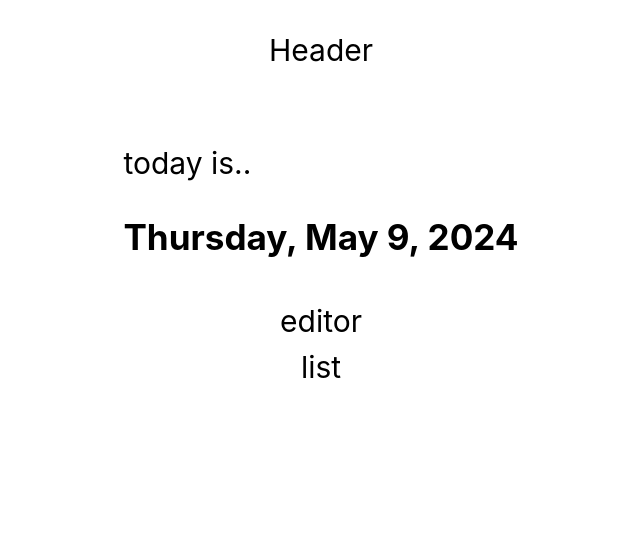
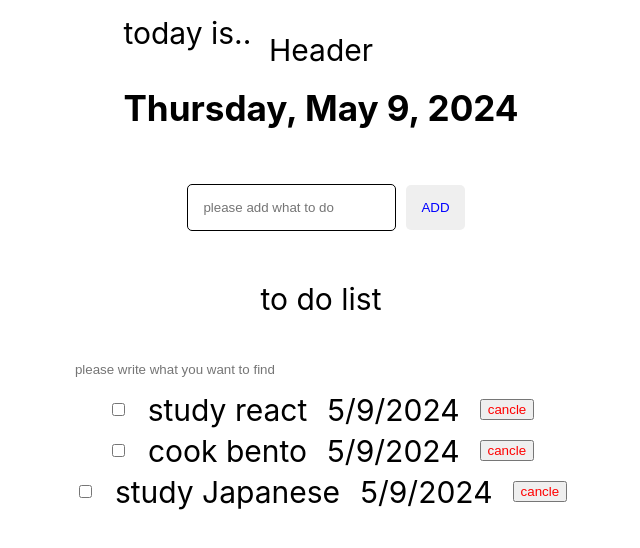
Before and after one commit to JUHYUNSAN/todolist, a React (Create React App) app: page /todolist in a window 1280 px wide. Shown: the top 548 px of the page, without its empty margins (319-959 px from the left). Built offline with nearby package versions, Linux system fonts and the light colour scheme.

Commit message:
addfunctioncom

```diff
--- a/src/components/editor/editor.js
+++ b/src/components/editor/editor.js
@@ -1,7 +1,41 @@
 import React from "react";
+import { useState, useRef } from "react";
+import { StyledEditorContainer, AddButton , InputList } from "./styled";
 
-export const Editor = () => {
-  return <div>editor
 
-  </div>;
+export const Editor = ({ onCreate }) => {
+
+  const [content,setContent] = useState("");
+  const contentRef = useRef();
+
+  const onChangeContent = (e) => {
+    setContent(e.target.value);
+  };
+
+  const onKeydown = (e)=>{ //엔터키눌러도 에드되게
+    if(e.keyCode === 13) {
+      onSubmit();
+    }
+  }
+
+  const onSubmit = () => {
+    if(content === ""){
+      contentRef.current.focus(); //빈칸이면 입력칸 강조
+      return;
+    }
+    onCreate(content);
+    setContent(""); //서밋되면 빈칸
+  };
+
+  return (
+    <StyledEditorContainer>
+      <InputList
+        ref={contentRef}
+        value={content}
+        onKeyDown={onKeydown}
+        onChange={onChangeContent}
+        placeholder="please add what to do"></InputList>
+      <AddButton onClick={onSubmit}>ADD</AddButton>
+    </StyledEditorContainer>
+  );
 };
--- a/src/components/editor/styled.js
+++ b/src/components/editor/styled.js
@@ -0,0 +1,25 @@
+import styled from "styled-components";
+
+export const StyledEditorContainer = styled.div`
+  display: flex;
+  justify-content: center;
+  align-items: center;
+`;
+
+export const InputList = styled.input`
+  flex: 1;
+  padding: 15px;
+  margin: 10px;
+  border: 1px solid;
+  border-radius: 5px;
+
+`;
+
+export const AddButton = styled.button`
+  flex: 1;
+  padding: 15px;
+  color: blue;
+  border: none;
+  border-radius: 5px;
+  cursor: pointer;
+`;
--- a/src/components/list/list.js
+++ b/src/components/list/list.js
@@ -1,5 +1,33 @@
 import React from "react";
+import { StyledListContainer, InputSearch } from "./styled";
+import { useState } from "react";
 
-export const List = () => {
-  return <div>list</div>;
+import { TodoItem } from "../todoItem/todoItem";
+
+export const List = ({todos}) => {
+
+  const [search, setSearch] = useState("");
+
+  const onChangeSearch = (e) => {
+    setSearch(e.target.value);
+  };
+
+  const getFilteredData = () =>{
+    if(search === ""){
+      return todos;
+    }
+    return todos.filter((todo)=>todo.content.includes(search))
+  };
+
+  const filteredTodos = getFilteredData();
+
+  return (
+    <StyledListContainer>
+      <p>to do list</p>
+      <InputSearch value={search} onChange={onChangeSearch} placeholder="please write what you want to find"></InputSearch>
+      {todos.map((todo)=>{
+        return <TodoItem key={todo.id} {...todo} />;
+      })}
+    </StyledListContainer>
+  );
 };
--- a/src/components/list/styled.js
+++ b/src/components/list/styled.js
@@ -0,0 +1,14 @@
+import styled from "styled-components";
+
+export const StyledListContainer = styled.div`
+  display: flex;
+  flex-direction: column;
+  justify-content: center;
+  align-items: center;
+`;
+
+export const InputSearch = styled.input`
+  width: 100%;
+  border: none;
+  padding: 15px 0px;
+`;
--- /dev/null
+++ b/src/components/todoItem/styled.js
@@ -0,0 +1,24 @@
+import styled from "styled-components";
+
+export const StyledTodoItemContainer = styled.div`
+  display: flex;
+  gap: 20px;
+  padding-bottom: 5px;
+  justify-content: center;
+  align-items: center;
+  boder-bottom: 1px solid;
+`;
+
+export const TodoItemList = styled.input`
+  width: 100%;
+  border: none;
+  padding: 15px 0px;
+`;
+
+export const TodoItemInput = styled.div`
+  flex: 1;
+`;
+
+export const TodoItemBtn = styled.button`
+  color:red;
+`;
--- /dev/null
+++ b/src/components/todoItem/todoItem.js
@@ -0,0 +1,16 @@
+import React from "react";
+import { StyledTodoItemContainer,
+  TodoItemList,
+  TodoItemBtn,
+  TodoItemInput } from "./styled";
+
+export const TodoItem = ({id, isDone, content, date}) => {
+  return (
+    <StyledTodoItemContainer>
+      <input readOnly checked={isDone} type="checkbox"/>
+      <TodoItemInput>{content}</TodoItemInput>
+      {new Date(date).toLocaleDateString()}
+      <TodoItemBtn>cancle</TodoItemBtn>
+    </StyledTodoItemContainer>
+  );
+};
--- a/src/pages/todolist/todolist.js
+++ b/src/pages/todolist/todolist.js
@@ -1,17 +1,54 @@
 import React from "react";
+import {useState, useRef} from 'react';
+
 import { TodolistContainer } from "./styled";
-
 import { TodoListHeader } from "../../components/header/todoListHeader";
 import { Editor } from "../../components/editor/editor";
 import { List } from "../../components/list/list";
 
+const mockData = [
+    {
+        id:0,
+        isDone: false,
+        content: "study react",
+        date: new Date().getTime(),
+    },
+    {
+        id:1,
+        isDone: false,
+        content: "cook bento",
+        date: new Date().getTime(),
+    },
+    {
+        id:2,
+        isDone: false,
+        content: "study Japanese",
+        date: new Date().getTime(),
+    }
+];
 
 export const Todolist = () => {
-      return (
+
+    const [todos, setTodos] = useState(mockData);
+    const idRef = useRef(3)
+
+    const onCreate = (content) => {
+        const newTodo = {
+            id : idRef.current++,
+            isDone: false,
+            content: content,
+            date: new Date().getTime()
+        }
+
+        setTodos([newTodo, ...todos])
+
+    }
+
+    return (
           <TodolistContainer>
               <TodoListHeader />
-              <Editor />
-              <List />
+              <Editor onCreate={onCreate} />
+              <List todos={todos}/>
           </TodolistContainer>
       );
   };
```
